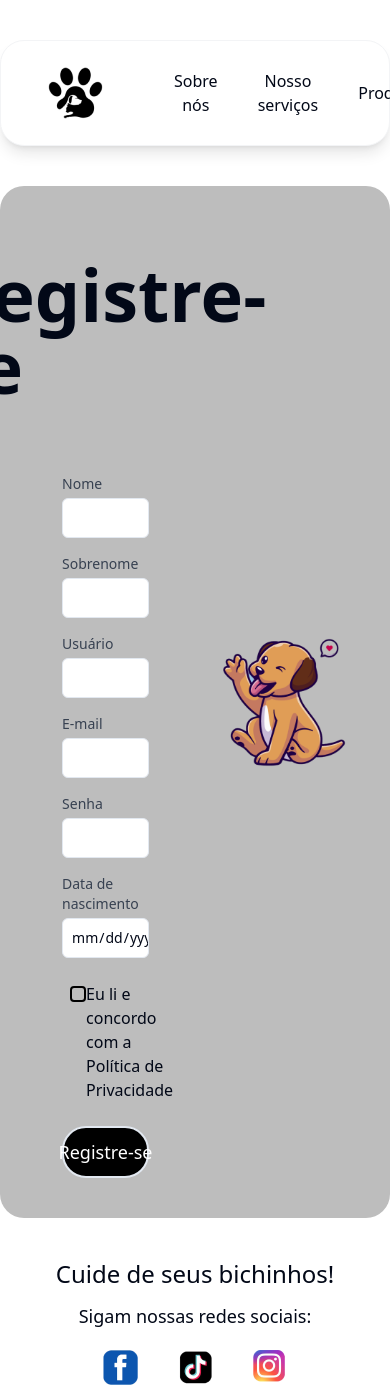
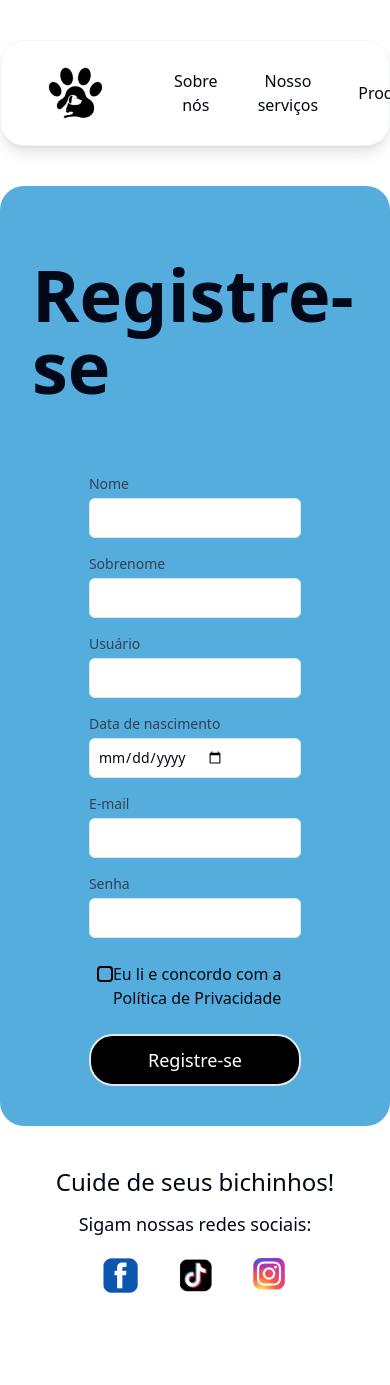
Before and after one commit to danilobarros3/PetSpot, a React (Vite) app: page /cadastro in a window 390 px wide. Shown: the top 1385 px of the page. After the commit the page ends 1293 px from the top, so only its background shows below. Built offline with nearby package versions, Linux system fonts and the light colour scheme.

Commit message:
:sparkles: initial responsive

```diff
--- a/src/components/Header.tsx
+++ b/src/components/Header.tsx
@@ -12,8 +12,8 @@ export function Header() {
     navigate("/");
   }
   return (
-    <div className="rounded-3xl bg-white border-[1px] border-gray-100 shadow-lg p-4 mb-10 mt-10">
-      <div className="flex gap-10 text-center items-center">
+    <div className="rounded-3xl w-full bg-white border-[1px] border-gray-100 shadow-lg p-4 mb-10 mt-10">
+      <div className="flex gap-10 w-full text-center items-center">
       <img src={logoPaws} alt="Logo da Pata" className="cursor-pointer" onClick={redirectHome}/>
       <p>Sobre nós</p>
       <p>Nosso serviços</p>
--- a/src/components/ui/button.tsx
+++ b/src/components/ui/button.tsx
@@ -9,7 +9,7 @@ const buttonVariants = cva(
   {
     variants: {
       variant: {
-        default: "bg-primary text-primary-foreground hover:bg-primary/70",
+        default: "bg-primary text-primary-foreground hover:bg-primary/90",
         destructive:
           "bg-destructive text-destructive-foreground hover:bg-destructive/90",
         outline:
--- a/src/pages/ForgotPassword/ForgotPassword.tsx
+++ b/src/pages/ForgotPassword/ForgotPassword.tsx
@@ -53,7 +53,7 @@ export function ForgotPassword() {
             </div>
           </form>
           <div className="flex-1 md:w-1/2 flex items-center justify-center">
-            <img src={logo} className="max-w-[400px]" />
+            <img src={logo} className="max-w-[400px] md:block hidden" />
           </div>
         </div>
       </div>
--- a/src/pages/Home/Home.tsx
+++ b/src/pages/Home/Home.tsx
@@ -14,7 +14,7 @@ export function Home() {
     <>
       <Header />
       <div className="w-full bg-primary flex flex-col justify-center items-center rounded-3xl shadow-2xl">
-        <div className="flex w-full">
+        <div className="grid md:flex w-full">
           <div className="flex flex-col justify-center items-center p-4">
             <p className="font-semibold text-5xl mb-6">
               Lorem ipsum dolor sit amet consectetur, adipisicing elit.
--- a/src/pages/Register/Register.tsx
+++ b/src/pages/Register/Register.tsx
@@ -8,7 +8,7 @@ export function Register() {
     <>
       <Header />
       <div className="w-full bg-primary flex flex-col justify-center items-center rounded-3xl p-4">
-        <div className="grid grid-cols-2 w-full">
+        <div className="grid md:grid-cols-2 w-full">
           <div className="flex flex-col justify-center items-center p-4">
             <p className="font-semibold text-7xl mt-10 mb-6">Registre-se</p>
             <div className="w-[70%] mt-10 rounded-2xl p-2">
@@ -19,7 +19,7 @@ export function Register() {
             <img
               src={imageRegister}
               alt="Login"
-              className="w-full max-h-full"
+              className="w-full max-h-full hidden md:block"
             />
           </div>
         </div>
--- a/src/pages/Register/components/FormRegister.tsx
+++ b/src/pages/Register/components/FormRegister.tsx
@@ -17,6 +17,7 @@ export function FormRegister() {
   const [loading, setLoading] = useState(false);
   const handleFormRegisterSubmit = async (values: IRegisterInfo) => {
     setLoading(true);
+    setTimeout(async () => {
     try {
       const { data } = await api.post("/register", values);
       toast.success(data.message);
@@ -26,6 +27,7 @@ export function FormRegister() {
     } finally {
       setLoading(false);
     }
+  }, 1000);
   };
 
   return (
@@ -81,7 +83,7 @@ export function FormRegister() {
               />
             </div>
           </div>
-
+          <div className="w-full lg:flex lg:flex-row lg:items-center lg:w-full lg:justify-between lg:gap-4">
             <div className="mb-4 w-full">
               <label
                 htmlFor="usuario"
@@ -102,6 +104,27 @@ export function FormRegister() {
                 component="p"
                 className="text-red-500 text-xs italic"
               />
+            </div>
+            <div className="mb-4 w-full">
+              <label
+                htmlFor="dataDeNascimento"
+                className="block text-sm font-medium text-gray-700 w-full"
+              >
+                Data de nascimento
+              </label>
+              <Input
+                type="date"
+                id="dataDeNascimento"
+                onChange={handleChange}
+                name="dataDeNascimento"
+                className="mt-1 p-2 w-full border rounded-md"
+              />
+              <ErrorMessage
+                name="dataDeNascimento"
+                component="p"
+                className="text-red-500 text-xs italic"
+              />
+            </div>
           </div>
           <div className="w-full lg:flex lg:flex-row lg:items-center lg:w-full lg:justify-between lg:gap-4">
             <div className="mb-4 w-full">
@@ -124,6 +147,7 @@ export function FormRegister() {
                 component="p"
                 className="text-red-500 text-xs italic"
               />
+            </div>
             </div>
             <div className="w-full lg:flex lg:flex-row lg:items-center lg:w-full lg:justify-between lg:gap-4">
             <div className="mb-4 w-full">
@@ -148,30 +172,6 @@ export function FormRegister() {
               />
             </div>
           </div>
-          </div>
-          <div className="w-full lg:flex lg:flex-row lg:items-center lg:w-full lg:justify-between lg:gap-4">
-            <div className="mb-4 w-full">
-              <label
-                htmlFor="dataDeNascimento"
-                className="block text-sm font-medium text-gray-700 w-full"
-              >
-                Data de nascimento
-              </label>
-              <Input
-                type="date"
-                id="dataDeNascimento"
-                onChange={handleChange}
-                name="dataDeNascimento"
-                className="mt-1 p-2 w-full border rounded-md"
-              />
-              {/* <DatePickerDemo/> */}
-              <ErrorMessage
-                name="dataDeNascimento"
-                component="p"
-                className="text-red-500 text-xs italic"
-              />
-            </div>
-          </div>
           <div className="flex justify-between mb-2 mt-2 p-2">
             <Checkbox className="text-black mb-6 size-4 mt-1 border-2 border-black rounded" />
             <p>Eu li e concordo com a Política de Privacidade</p>
@@ -179,7 +179,7 @@ export function FormRegister() {
 
           <Button
             type="submit"
-            className="w-full flex justify-center border-2 rounded-3xl mt-4 bg-black text-white py-6"
+            className="w-full flex justify-center border-2 rounded-3xl mt-4 bg-black text-white py-6 gap-2"
           >
             {loading && <LoaderCircle className="animate-spin" />}
             <p className="text-lg">Registre-se</p>
--- a/src/pages/RegisterPet/RegisterPet.tsx
+++ b/src/pages/RegisterPet/RegisterPet.tsx
@@ -10,12 +10,12 @@ export function RegisterPet() {
     <>
       <Header />
       <div className="w-full bg-primary flex flex-col justify-center items-center rounded-3xl p-4">
-        <div className="grid grid-cols-2 w-full">
+        <div className="grid md:grid-cols-2 w-full">
           <div className="flex flex-col justify-center items-center p-4">
             <p className="font-semibold text-7xl mt-10 mb-6">
               Cadastre seu Pet
             </p>
-            <div className="w-[70%] mt-10 rounded-2xl p-2">
+            <div className="w-full md:w-[70%] mt-10 rounded-2xl p-2">
               <div className="flex gap-5">
                 <Input
                   type="text"
@@ -69,7 +69,7 @@ export function RegisterPet() {
             </div>
           </div>
           <div className="flex justify-center items-center">
-            <img src={registerPet} alt="Login" className="w-full max-h-full" />
+            <img src={registerPet} alt="Login" className="w-full max-h-full md:block hidden" />
           </div>
         </div>
       </div>
--- a/tailwind.config.js
+++ b/tailwind.config.js
@@ -23,7 +23,7 @@ module.exports = {
         ring: "hsl(var(--ring))",
         background: "hsl(var(--background))",
         foreground: "hsl(var(--foreground))",
-        primary: "#bdbdbd",
+        primary: "#54addc",
         secondary: {
           DEFAULT: "hsl(var(--secondary))",
           foreground: "hsl(var(--secondary-foreground))",
```
Also changed, not shown: src/pages/Login/Login.tsx (+13 -8 lines). Lines whose indentation alone changed are shown as unchanged.
